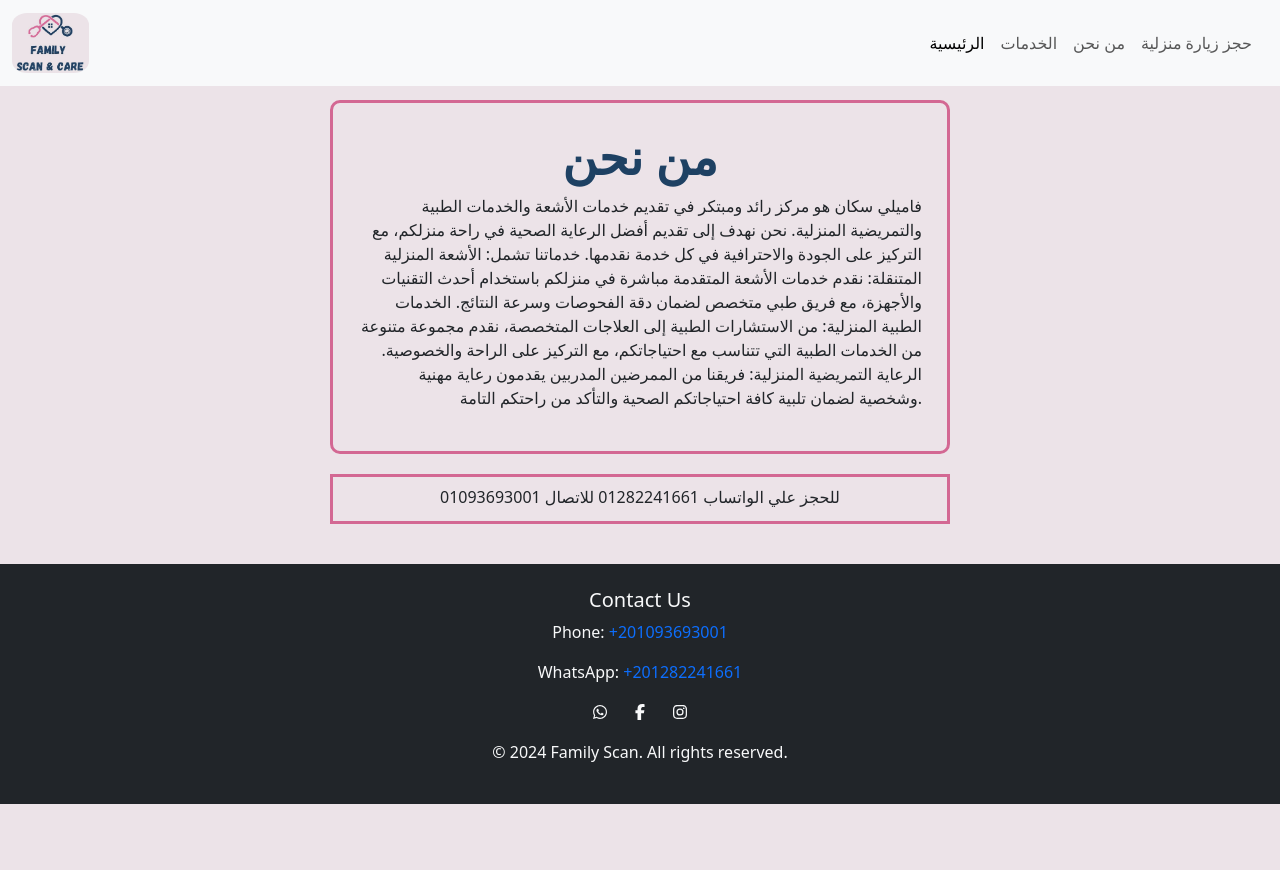
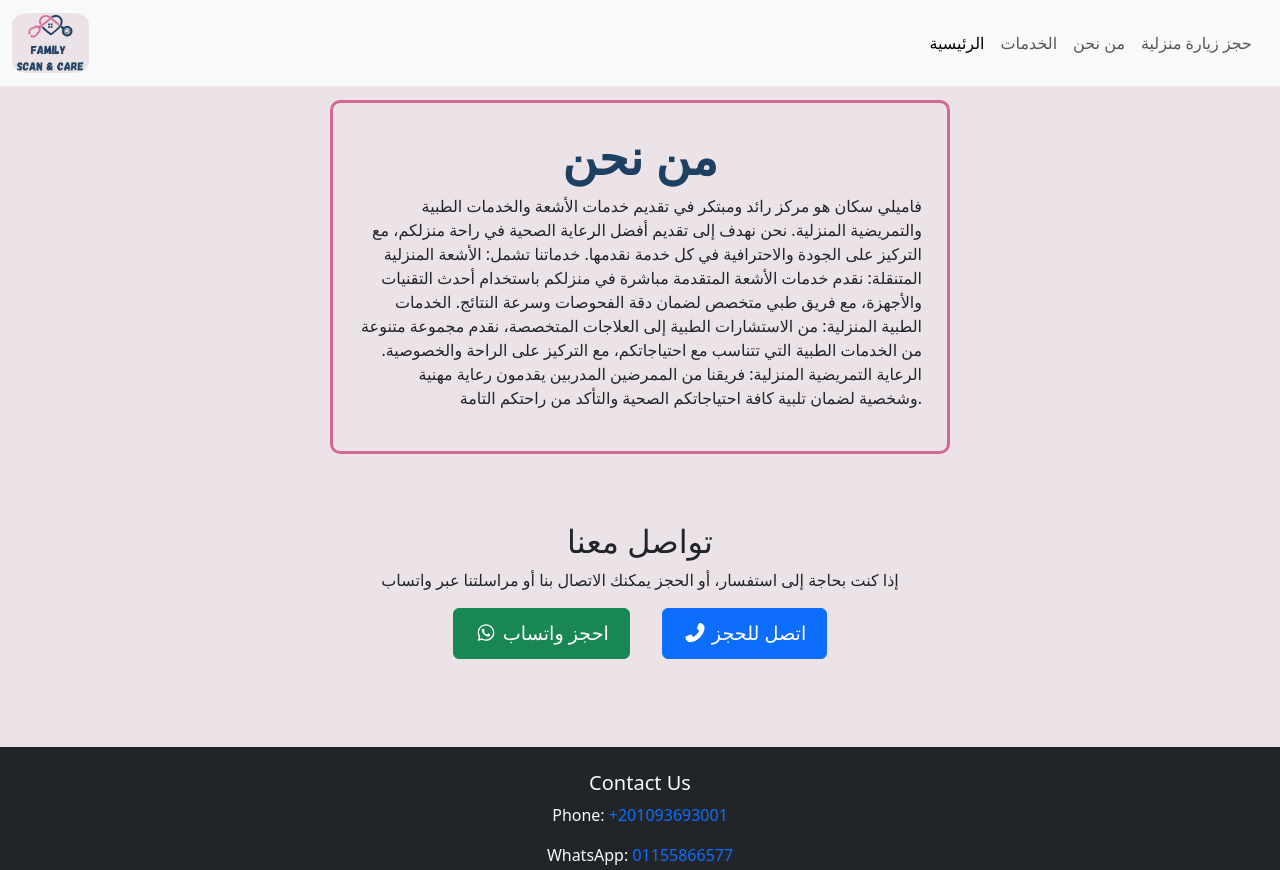
Before and after one commit to abdelrahmanmagdy177/familyscan, a plain HTML site: page about_us.html in a window 1280 px wide. Shown: the top 870 px of the page. Before the commit the page ends 804 px from the top, so only its background shows below. Drawn offline with Linux system fonts and the light colour scheme.

Commit message:
16/11/2024

```diff
--- a/about_us.html
+++ b/about_us.html
@@ -27,17 +27,29 @@
 
         </p>
     </div>
-    <div class="numbers">
-        للحجز علي الواتساب 01282241661
-        للاتصال 01093693001
+ <!-- Contact Us Section -->
+<section class="contact-section text-center my-5">
+    <h2>تواصل معنا</h2>
+    <p>إذا كنت بحاجة إلى استفسار، أو الحجز يمكنك الاتصال بنا أو مراسلتنا عبر واتساب</p>
+
+    <div class="d-flex justify-content-center">
+        <!-- WhatsApp Button -->
+        <a href="https://wa.me/+201282241661" class="btn btn-success mx-3" target="_blank">
+            <i class="fab fa-whatsapp"></i> احجز واتساب</a>
+
+        <!-- Phone Call Button -->
+        <a href="tel:+201093693001" class="btn btn-primary mx-3">
+            <i class="fas fa-phone-alt"></i> اتصل للحجز
+        </a>
     </div>
+</section>
 
 </div>
 <footer class="footer bg-dark text-light py-4">
     <div class="container text-center">
         <h5>Contact Us</h5>
         <p>Phone: <a href="tel:+201093693001">+201093693001</a></p>
-        <p>WhatsApp: <a href="https://wa.me/+201282241661">+201282241661</a></p>
+        <p>WhatsApp: <a href="https://wa.me/+201155866577">01155866577</a></p>
         <div class="social-icons mt-3">
             <a href="https://wa.me/+201282241661" class="text-light mx-2" target="_blank" title="Chat with us on WhatsApp">
                 <i class="fab fa-whatsapp"></i>
--- a/css/about_us.css
+++ b/css/about_us.css
@@ -37,14 +37,35 @@ header {
     font-size: 3em;
 }
 
-.numbers {
-    width: 50%; /* Match width to about_us or adjust as needed */
-    height: 50px;
-    border: 3px solid #d36893;
-    text-align: center;
-    line-height: 40px;
-    font-size: 16px
+.contact-section {
+    width: 100%;
 }
+
+        .contact-section .btn {
+            font-size: 1.2rem;  /* Increase button font size */
+            padding: 10px 20px; /* Add padding for better spacing */
+            transition: background-color 0.3s ease, transform 0.3s ease; /* Smooth transitions */
+        }
+
+        .contact-section .btn i {
+            margin-right: 10px; /* Space out the icon and text */
+        }
+
+        .contact-section .btn:hover {
+            background-color: #1f4061; /* Change background color on hover */
+            transform: translateY(-2px); /* Slightly raise the button on hover */
+        }
+
+        .social-icons a {
+            font-size: 2rem; /* Increase icon size */
+            margin: 0 15px; /* Add spacing between icons */
+            transition: transform 0.3s ease, color 0.3s ease; /* Smooth hover effect */
+        }
+
+        .social-icons a:hover {
+            transform: scale(1.2); /* Make icons larger on hover */
+            color: #0d6efd; /* Change icon color on hover */
+        }
 @media (max-width: 768px) {
     .about_us, .numbers {
         width: 100%; /* Full width on smaller screens */
--- a/css/index.css
+++ b/css/index.css
@@ -182,6 +182,13 @@
         align-items: center;
         z-index: 1000;
     }
+    .floating-buttons .call_us-button{
+        color:white;
+        background-color: green;
+        position: fixed;
+        left: 0;
+        bottom :0;
+    }
 
     .floating-buttons a {
         display: flex;
@@ -212,9 +219,7 @@
     }
 
     .floating-buttons .whatsapp-button,
-    .floating-buttons .facebook-button,
-    .floating-buttons .instagram-button,
-    .floating-buttons .tiktok-button
+    .floating-buttons .call_us-button
 {
         animation: infinity 2s infinite; /* Apply the animation */
     }
--- a/css/services.css
+++ b/css/services.css
@@ -75,3 +75,33 @@
 .footer .social-icons a:hover {
     color: #adb5bd; /* Light gray on hover */
 }
+.contact-section {
+    width: 100%;
+    height: 150px;
+}
+
+        .contact-section .btn {
+            font-size: 1.2rem;  /* Increase button font size */
+            padding: 10px 20px; /* Add padding for better spacing */
+            transition: background-color 0.3s ease, transform 0.3s ease; /* Smooth transitions */
+        }
+
+        .contact-section .btn i {
+            margin-right: 10px; /* Space out the icon and text */
+        }
+
+        .contact-section .btn:hover {
+            background-color: #0056b3; /* Change background color on hover */
+            transform: translateY(-2px); /* Slightly raise the button on hover */
+        }
+
+        .social-icons a {
+            font-size: 2rem; /* Increase icon size */
+            margin: 0 15px; /* Add spacing between icons */
+            transition: transform 0.3s ease, color 0.3s ease; /* Smooth hover effect */
+        }
+
+        .social-icons a:hover {
+            transform: scale(1.2); /* Make icons larger on hover */
+            color: #0d6efd; /* Change icon color on hover */
+        }
```
Also changed, not shown: index.html (+4 -12 lines), services.html (+28 -9 lines).
